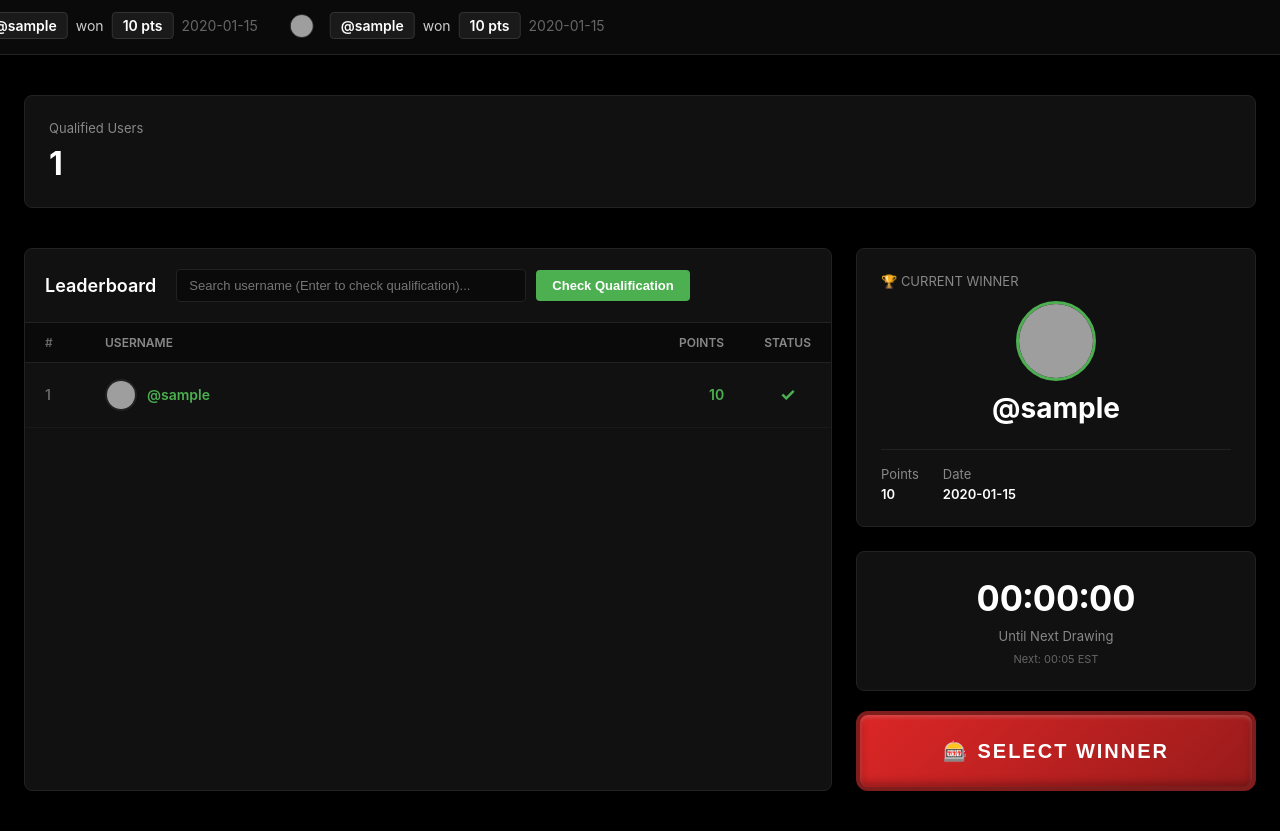
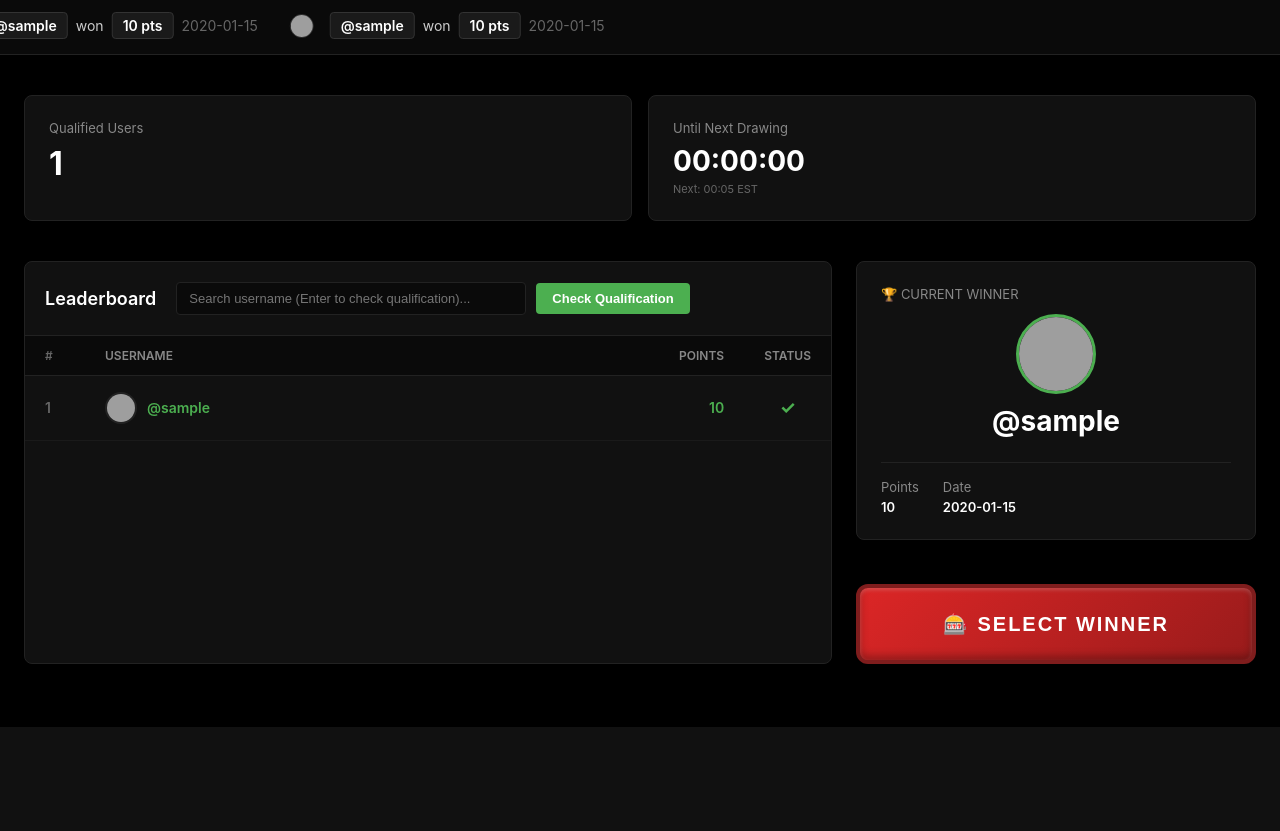
Before and after one commit to bigfishlaker/points-lotto, a Flask app: page / in a window 1280 px wide. Shown: the part 73-904 px from the top of the page. After the commit the page ends 800 px from the top, so only its background shows below. Run offline with Flask 3, Linux system fonts and the light colour scheme; tables that the repository leaves empty hold one stand-in row (values such as "Sample post"); a database or web service that is not in the repository returns one stand-in record (values such as "Sample title"); data that the repository does not hold is empty; grey boxes are pictures that could not be loaded.

Commit message:
Move countdown clock next to Qualified Users stat to save space

```diff
--- a/templates/index.html
+++ b/templates/index.html
@@ -91,7 +91,7 @@
         /* Stats Grid */
         .stats-grid {
             display: grid;
-            grid-template-columns: repeat(auto-fit, minmax(200px, 1fr));
+            grid-template-columns: repeat(2, 1fr);
             gap: 16px;
             margin-bottom: 40px;
         }
@@ -650,6 +650,11 @@
                 <div class="stat-label">Qualified Users</div>
                 <div class="stat-value" id="totalQualified">{{ total_qualified or 0 }}</div>
             </div>
+            <div class="stat-card">
+                <div class="stat-label">Until Next Drawing</div>
+                <div class="stat-value" id="countdown" style="font-size: 28px;">00:00:00</div>
+                <div style="font-size: 11px; color: #666; margin-top: 4px;">Next: 00:05 EST</div>
+            </div>
         </div>
 
         <div class="main-grid">
@@ -782,13 +787,6 @@
                     </div>
                 </div>
                 {% endif %}
-
-                <!-- Countdown -->
-                <div class="countdown-card">
-                    <div class="countdown-time" id="countdown">00:00:00</div>
-                    <div class="countdown-label">Until Next Drawing</div>
-                    <div style="font-size: 11px; color: #666; margin-top: 8px;">Next: 00:05 EST</div>
-                </div>
 
                 <!-- Arcade Button -->
                 <button class="arcade-button" onclick="showRngTerminal(); showWinnerProcess();" style="margin-top: 20px;">
```
